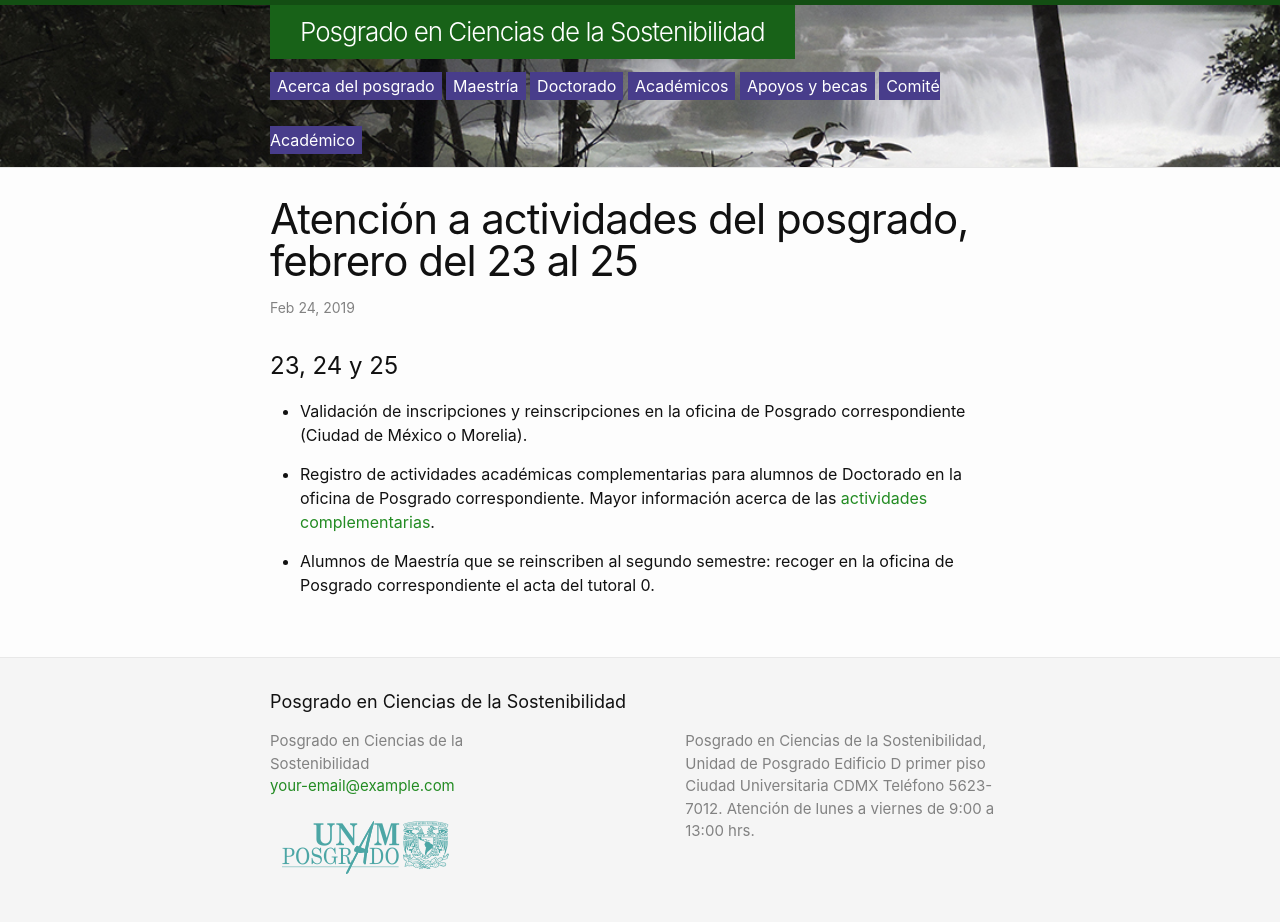
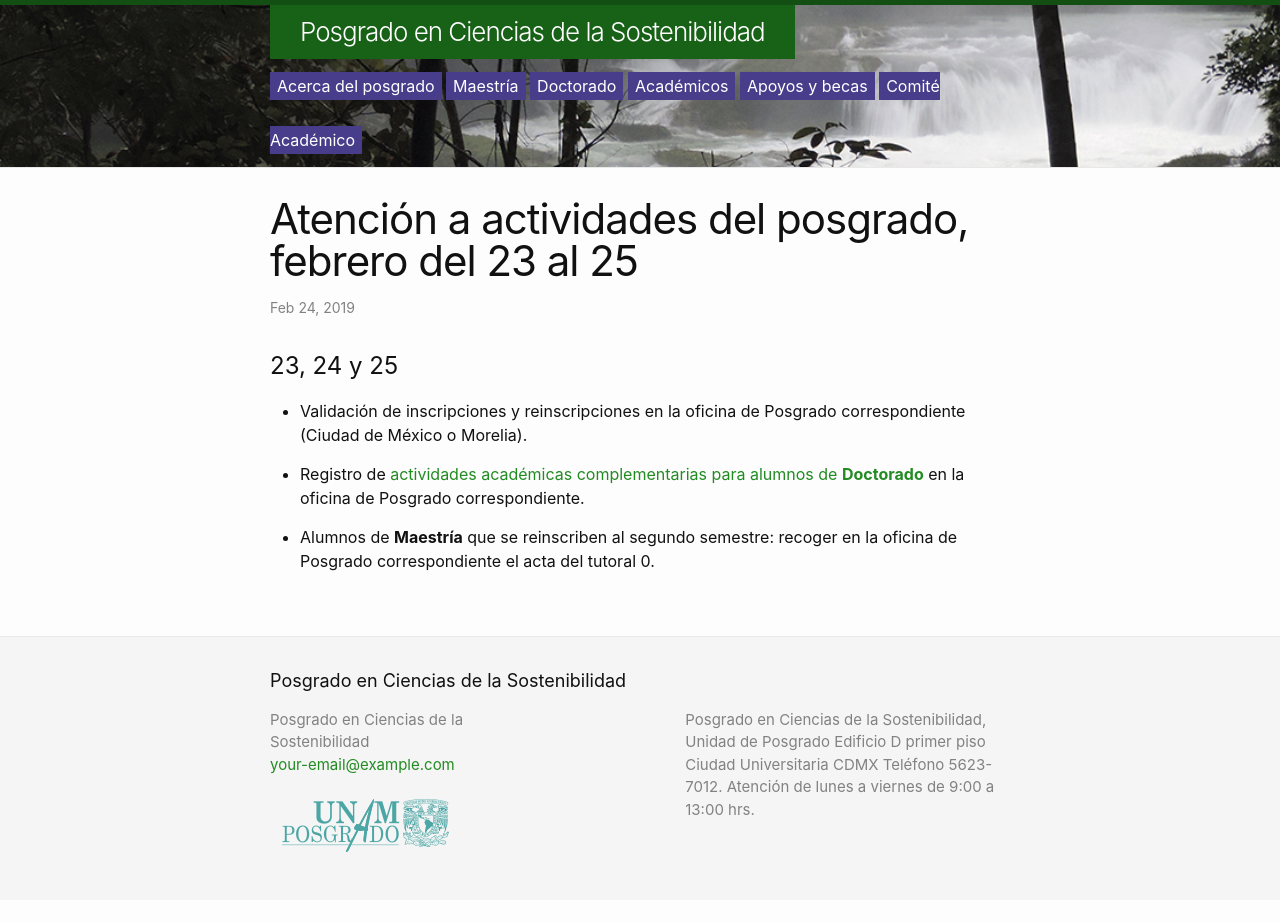
Before and after one commit to pcs-unam/pcs-unam.github.io, a Jekyll site: the page built from _posts/2019-02-22-welcome-to-jekyll.markdown, in a window 1280 px wide. Built offline with Jekyll 4.4.1, drawn with Linux system fonts in a browser that asks for light colours; after the commit the page ends 900 px from its top, so only the background shows below that.

Commit message:
más concisión

```diff
--- a/_posts/2019-02-22-welcome-to-jekyll.markdown
+++ b/_posts/2019-02-22-welcome-to-jekyll.markdown
@@ -9,6 +9,6 @@ categories: calendario
 
  - Validación de inscripciones y reinscripciones en la oficina de Posgrado correspondiente (Ciudad de México o Morelia).
 
- - Registro de actividades académicas complementarias para alumnos de Doctorado en la oficina de Posgrado correspondiente. Mayor información acerca de las [actividades complementarias](/doctorado/actividades).
+ - Registro de [actividades académicas complementarias para alumnos de **Doctorado**](/doctorado/actividades) en la oficina de Posgrado correspondiente.
 
- - Alumnos de Maestría que se reinscriben al segundo semestre: recoger en la oficina de Posgrado correspondiente el acta del tutoral 0.
+ - Alumnos de **Maestría** que se reinscriben al segundo semestre: recoger en la oficina de Posgrado correspondiente el acta del tutoral 0.
```
